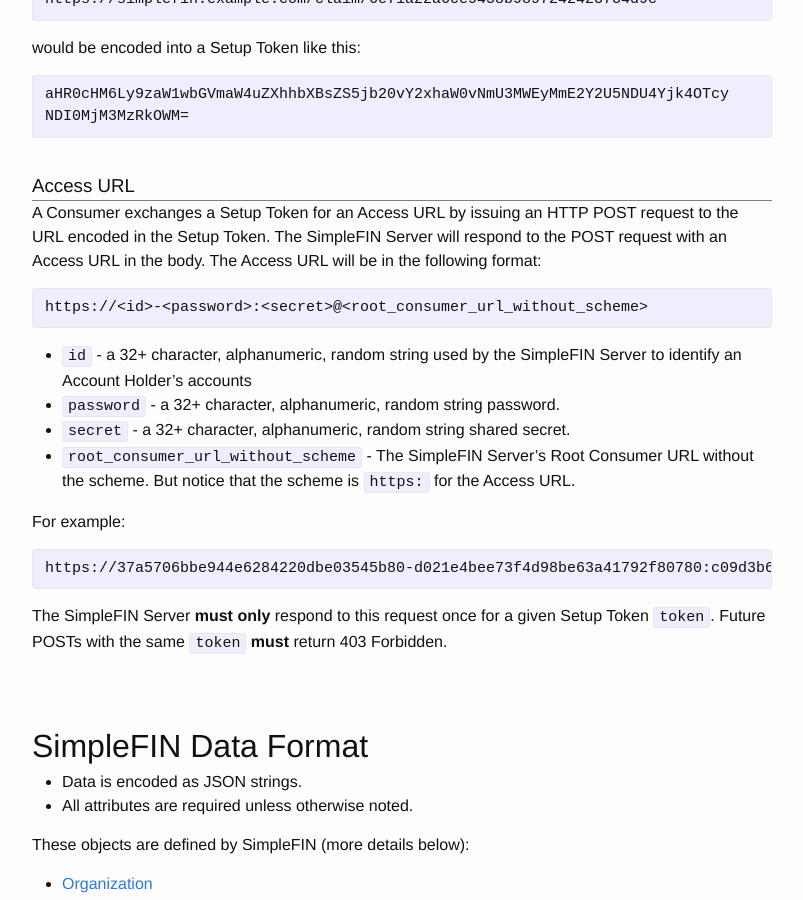
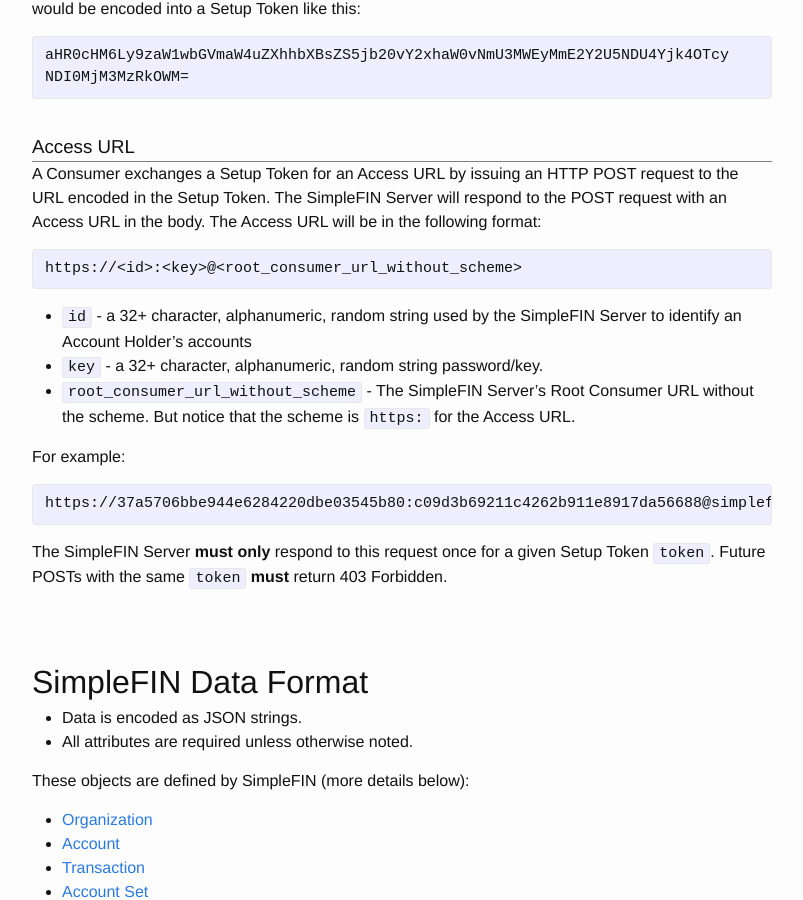
Before and after one commit to simplefin/simplefin.github.com, a Jekyll site: the page built from protocol.md, in a window 1280 px wide and 900 px high, scrolled down 4133 px. Shown: the whole window, without its empty margins (238-1041 px from the left). Built offline with Jekyll 4.4.1, drawn with Linux system fonts in a browser that asks for light colours; some of the changed text lies outside the part shown.

```diff
--- a/protocol.md
+++ b/protocol.md
@@ -197,18 +195,17 @@ NDI0MjM3MzRkOWM=
 A Consumer exchanges a Setup Token for an Access URL by issuing an HTTP POST request to the URL encoded in the Setup Token.  The SimpleFIN Server will respond to the POST request with an Access URL in the body.  The Access URL will be in the following format:
 
 {% highlight text %}
-https://<id>-<password>:<secret>@<root_consumer_url_without_scheme>
+https://<id>:<key>@<root_consumer_url_without_scheme>
 {% endhighlight %}
 
 - `id` - a 32+ character, alphanumeric, random string used by the SimpleFIN Server to identify an Account Holder's accounts
-- `password` - a 32+ character, alphanumeric, random string password.
-- `secret` - a 32+ character, alphanumeric, random string shared secret.
+- `key` - a 32+ character, alphanumeric, random string password/key.
 - `root_consumer_url_without_scheme` - The SimpleFIN Server's Root Consumer URL without the scheme.  But notice that the scheme is `https:` for the Access URL.
 
 For example:
 
 {% highlight text %}
-https://37a5706bbe944e6284220dbe03545b80-d021e4bee73f4d98be63a41792f80780:c09d3b69211c4262b911e8917da56688@simplefin.example.com
+https://37a5706bbe944e6284220dbe03545b80:c09d3b69211c4262b911e8917da56688@simplefin.example.com
 {% endhighlight %}
 
 The SimpleFIN Server **must only** respond to this request once for a given Setup Token `token`.  Future POSTs with the same `token` **must** return 403 Forbidden.
```
Also changed, not shown: other parts of protocol.md (+3 -5 lines).
